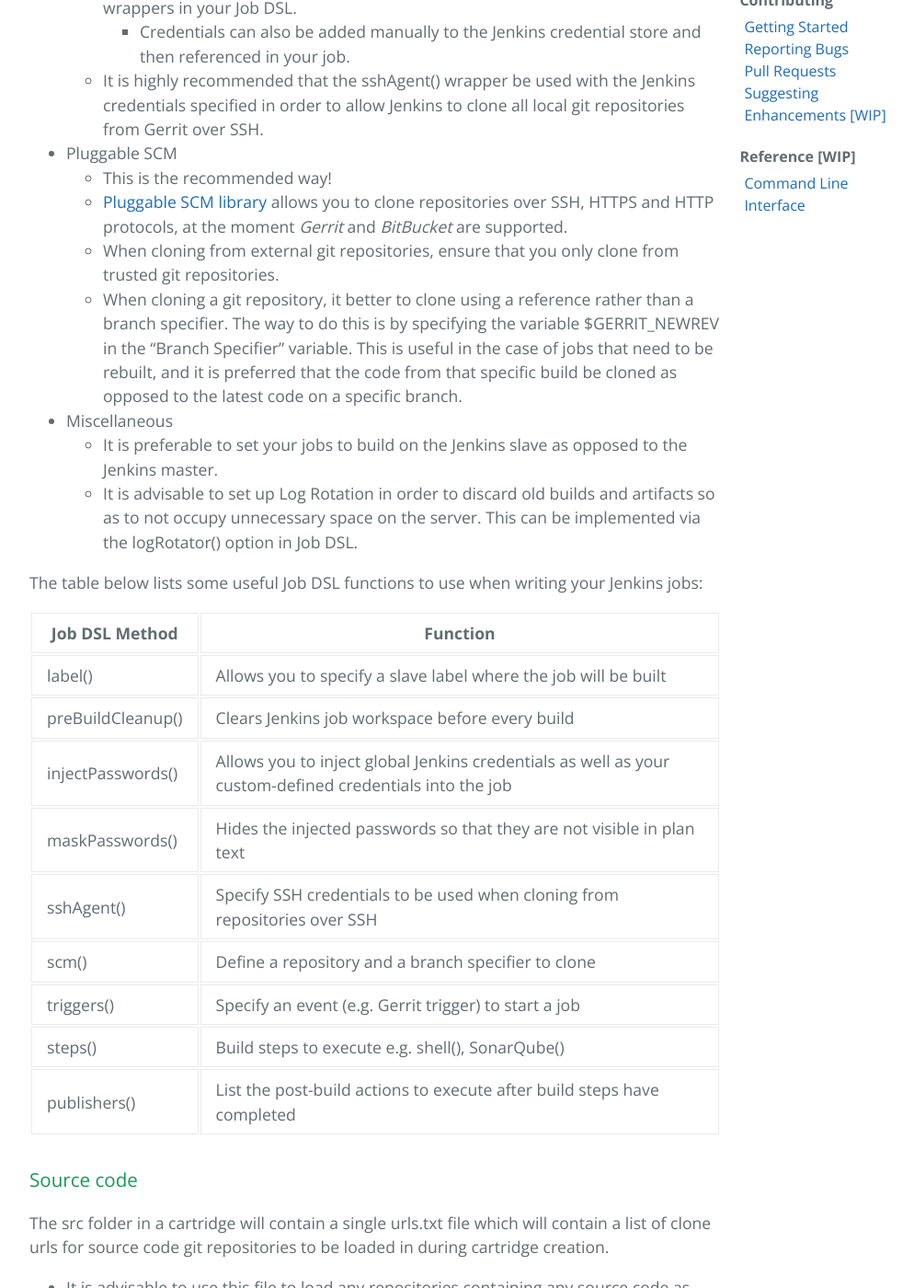
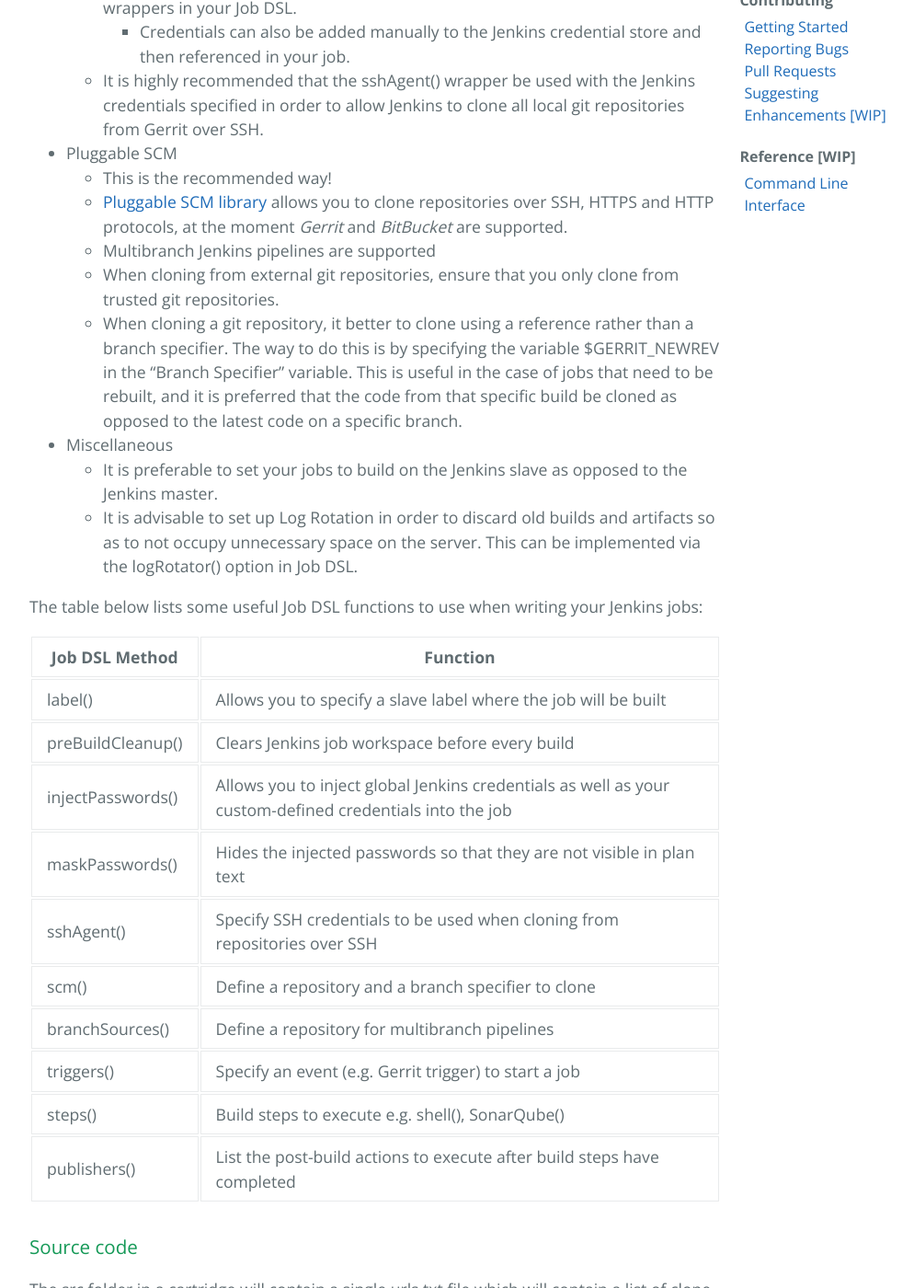
Before and after one commit to Accenture/adop-docker-compose, a Jekyll site: the page built from site/_docs/developing/cartridges.md, in a window 1280 px wide and 1400 px high, scrolled down 1206 px. Shown: the whole window at 92% size, without its empty margins (139-1133 px from the left). Built offline with Jekyll 4.4.1, drawn with Linux system fonts in a browser that asks for light colours.

Commit message:
Updated cartridges.md to include the new multibranch pipelines feature

```diff
--- a/site/_docs/developing/cartridges.md
+++ b/site/_docs/developing/cartridges.md
@@ -35,6 +35,7 @@ High-level guidelines for writing Jenkins jobs in Job DSL:
 * Pluggable SCM
     * This is the recommended way!
     * [Pluggable SCM library](https://accenture.github.io/adop-pluggable-scm/docs/about-pluggable-scm/) allows you to clone repositories over SSH, HTTPS and HTTP protocols, at the moment _Gerrit_ and _BitBucket_ are supported.
+    * Multibranch Jenkins pipelines are supported
     * When cloning from external git repositories, ensure that you only clone from trusted git repositories.
     * When cloning a git repository, it better to clone using a reference rather than a branch specifier. The way to do this is by specifying the variable $GERRIT_NEWREV in the "Branch Specifier" variable. This is useful in the case of jobs that need to be rebuilt, and it is preferred that the code from that specific build be cloned as opposed to the latest code on a specific branch.
 * Miscellaneous
@@ -51,6 +52,7 @@ The table below lists some useful Job DSL functions to use when writing your Jen
 |maskPasswords()|Hides the injected passwords so that they are not visible in plan text|
 |sshAgent()|Specify SSH credentials to be used when cloning from repositories over SSH|
 |scm()|Define a repository and a branch specifier to clone|
+|branchSources()|Define a repository for multibranch pipelines |
 |triggers()|Specify an event (e.g. Gerrit trigger) to start a job|
 |steps()|Build steps to execute e.g. shell(), SonarQube()|
 |publishers()|List the post-build actions to execute after build steps have completed|
```
